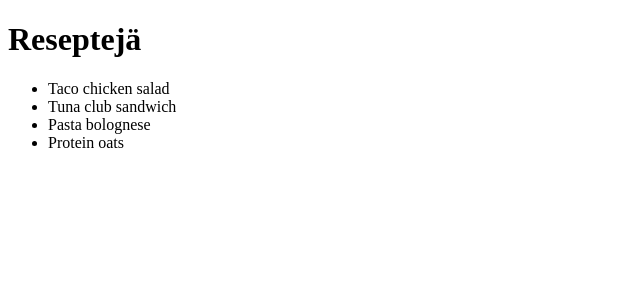
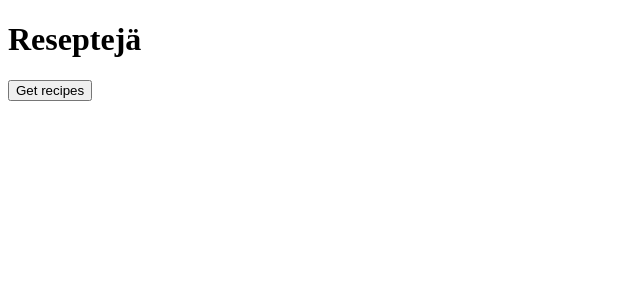
Before and after one commit to niemha3/recipe-app-frontend, a React (Create React App) app: page / in a window 1280 px wide. Shown: the top 300 px of the page, without its empty margins (0-640 px from the left). Built offline with nearby package versions, Linux system fonts and the light colour scheme.

Commit message:
Refactor App to fetch recipe data

```diff
--- a/src/App.js
+++ b/src/App.js
@@ -1,63 +1,31 @@
+import { useState } from "react"
 import RecipeCard from "./components/RecipeCard"
+import recipesService from './services/recipes'
 
 
 const App = () => {
-  const recipes = [
-    {
-      id: 1,
-      name: "Taco chicken salad",
-      mainIngredient: "chicken",
-      meal: "lunch",
-      calories: 650,
-      carbs: 50,
-      protein: 40,
-      fat: 20,
-      instructions: "",
-    },
-    {
-      id: 2,
-      name: "Tuna club sandwich",
-      mainIngredient: "Fish",
-      meal: "lunch",
-      calories: 650,
-      carbs: 50,
-      protein: 40,
-      fat: 20,
-      instructions: "",
-    },
-    {
-      id: 3,
-      name: "Pasta bolognese",
-      mainIngredient: "Minced pork meat",
-      meal: "lunch/dinner",
-      calories: 650,
-      carbs: 50,
-      protein: 40,
-      fat: 20,
-      instructions: "testing nodemon",
-    },
-    {
-      id: 4,
-      name: "Protein oats",
-      mainIngredient: "Oats",
-      meal: "breakfast",
-      calories: 333,
-      carbs: 30,
-      protein: 30,
-      fat: 13,
+
+  const [recipes, setRecipes] = useState(null)
+
+  const getRecipes = async () => {
+    const response = await recipesService.getAll()
+    setRecipes(response)
 
   }
-  ];
+
 
   return (
     <div>
       <h1> Reseptejä</h1>
+      <button onClick={getRecipes}>Get recipes</button>
+      {recipes &&
         <ul>
           {recipes.map(recipe =>
             <RecipeCard key={recipe.id} recipe={recipe} />
           )}
 
         </ul>
+      }
     </div>
   )
 }
```
Lines whose indentation alone changed are shown as unchanged.
